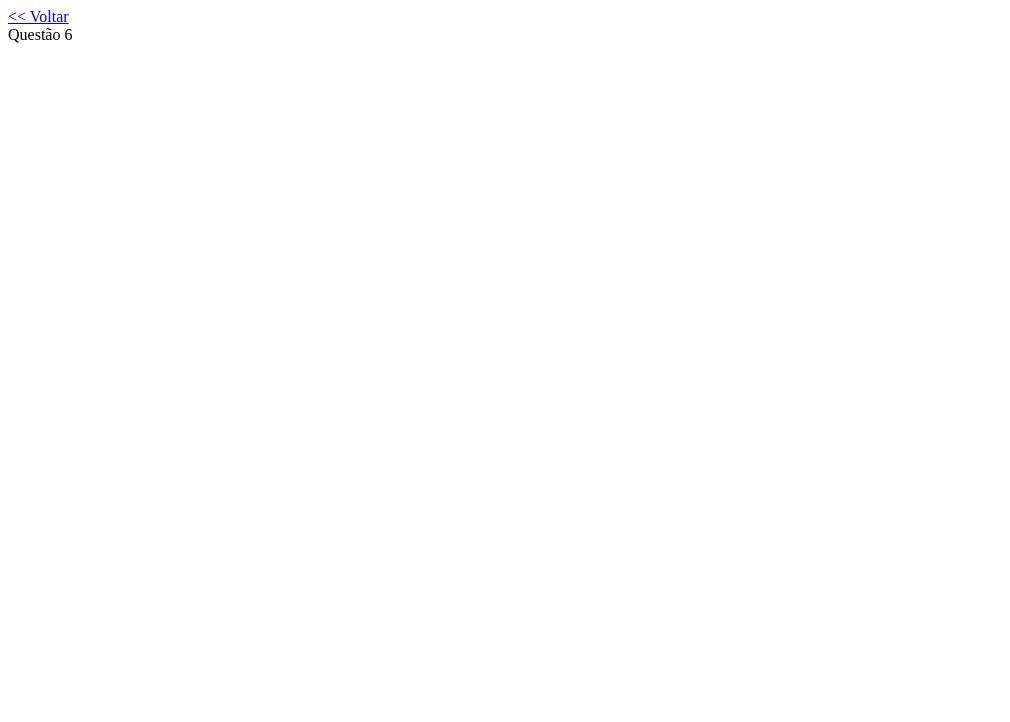
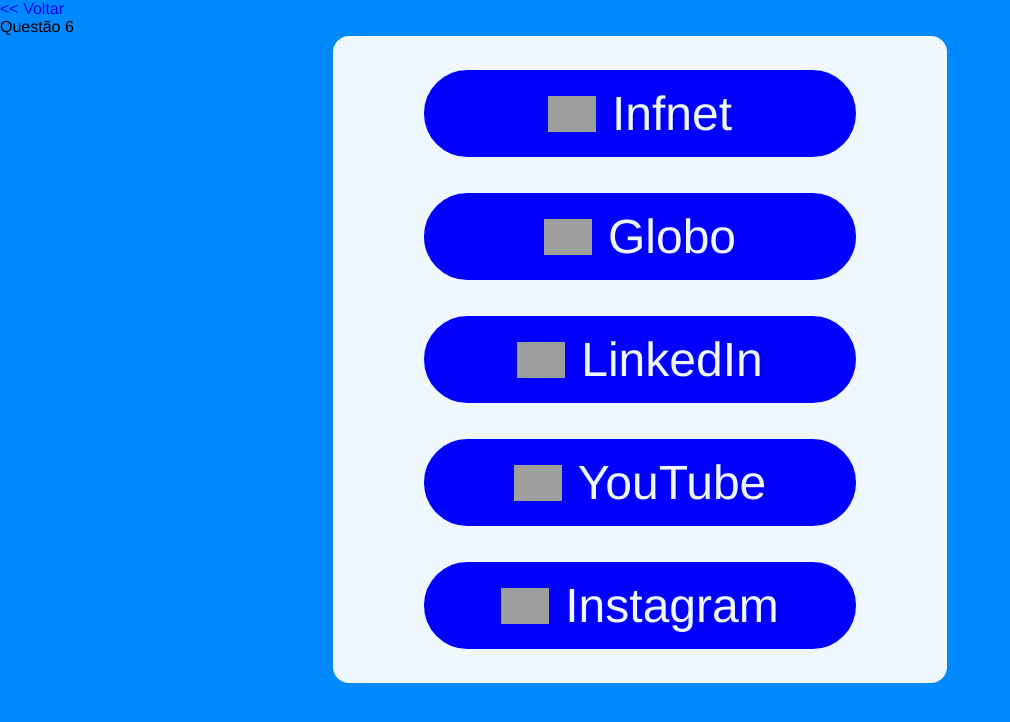
Before and after one commit to danielssaugusto/24E3_1_HTML-CSS_DR1_TP2, a plain HTML site: page questão_006/index.html in a window 1280 px wide. Shown: the whole page, without its empty margins (0-1010 px from the left). Drawn offline with Linux system fonts and the light colour scheme; grey boxes are pictures that could not be loaded.

Commit message:
quase finalizando :)

```diff
--- a/questão_006/index.html
+++ b/questão_006/index.html
@@ -12,5 +12,16 @@
     <br>
     Questão 6
 
+    <nav class="ancoras">
+        <a href="https://www.infnet.edu.br/infnet/home/" target="_blank" title="Infnet"><img src="https://lms.infnet.edu.br/moodle/pluginfile.php/1/theme_remui/logomini/1722631119/infnet.png" alt="Infnet">Infnet</a>
+
+        <a href="https://www.globo.com/" target="_blank" title="Globo"><img src="https://s3.glbimg.com/v1/AUTH_fd78dc4be9404a2e92b908ade306e9e6/prod/footer_svgs/globocom-footer-icon.svg" alt="Globo">Globo</a>
+
+        <a href="https://br.linkedin.com/" target="_blank" title="LinkedIn"><img src="https://cdn.jsdelivr.net/gh/devicons/devicon@latest/icons/linkedin/linkedin-original.svg" alt="LinkedIn">LinkedIn</a>
+
+        <a href="https://www.youtube.com/" target="_blank" title="YouTube"><img src="https://t.ctcdn.com.br/XGBCAUsxhFNyJGaD6futNgvtzw8=/i612632.png" alt="YouTube">YouTube</a>
+
+        <a href="https://www.instagram.com/" target="_blank" title="Instagram"><img src="https://upload.wikimedia.org/wikipedia/commons/thumb/9/95/Instagram_logo_2022.svg/900px-Instagram_logo_2022.svg.png" alt="Instagram">Instagram</a>
+    </nav>
 </body>
 </html>
--- a/questão_006/style.css
+++ b/questão_006/style.css
@@ -1,4 +1,53 @@
 html {
-    height: 100%;
-    width: 100%;
-  }
+  height: 100%;
+  width: 100%;
+}
+
+* {
+  margin: 0;
+  padding: 0;
+  text-decoration: none;
+  font-family: 'Franklin Gothic Medium', 'Arial Narrow', Arial, sans-serif;
+}
+
+body {
+  background-color: rgb(0, 136, 255);
+}
+
+.ancoras {
+  background-color: aliceblue;
+  width: 550px;
+  display: flex;
+  flex-direction: column;
+  align-items: center;
+  gap: 2rem;
+  margin: auto;
+  padding: 2rem;
+  border-radius: 1rem;
+}
+
+.ancoras a {
+  display: flex;
+  flex-direction: row;
+  align-items: center;
+  justify-content: center;
+  gap: 1rem;
+  padding: 1rem;
+  background-color: blue;
+  border-radius: 25rem;
+  border: 2px solid aliceblue;
+  width: 25rem;
+
+  font-size: 3rem;
+  color: aliceblue;
+}
+
+.ancoras a:hover {
+  background-color: rgb(0, 2, 106);
+  color: rgb(0, 136, 255);
+  border-radius: 25rem;
+}
+
+.ancoras img {
+  width: 3rem;
+}
```
Also changed, not shown: questão_005/index.html (+48 -0 lines).
